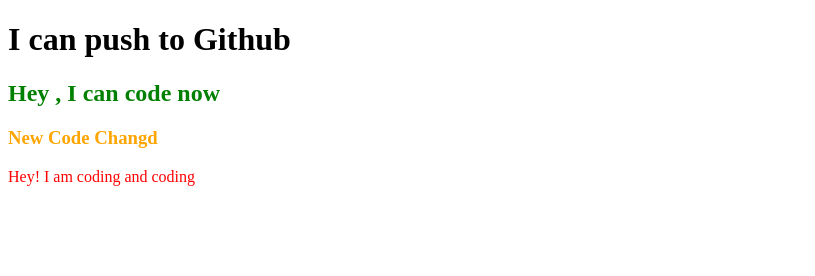
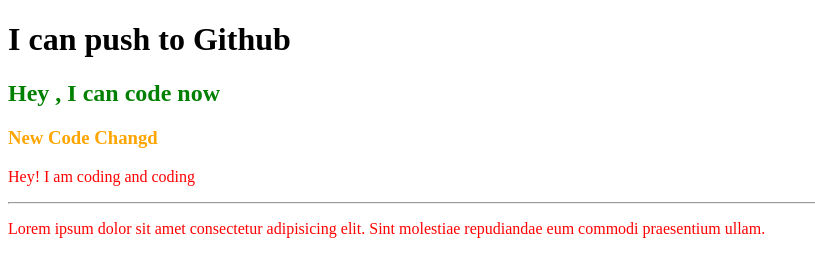
Before and after one commit to KhairuzzamanHridoy97/my-second-repo, a plain HTML site: page index.html in a window 1280 px wide. Shown: the whole page, without its empty margins (0-815 px from the left). Drawn offline with Linux system fonts and the light colour scheme.

Commit message:
add paragraph

```diff
--- a/index.html
+++ b/index.html
@@ -12,5 +12,9 @@
     <h2>Hey , I can code now</h2>
     <h3>New Code Changd</h3>
     <p>Hey! I am coding and coding</p>
+    <hr>
+    <div>
+        <p>Lorem ipsum dolor sit amet consectetur adipisicing elit. Sint molestiae repudiandae eum commodi praesentium ullam.</p>
+    </div>
 </body>
 </html>
```
